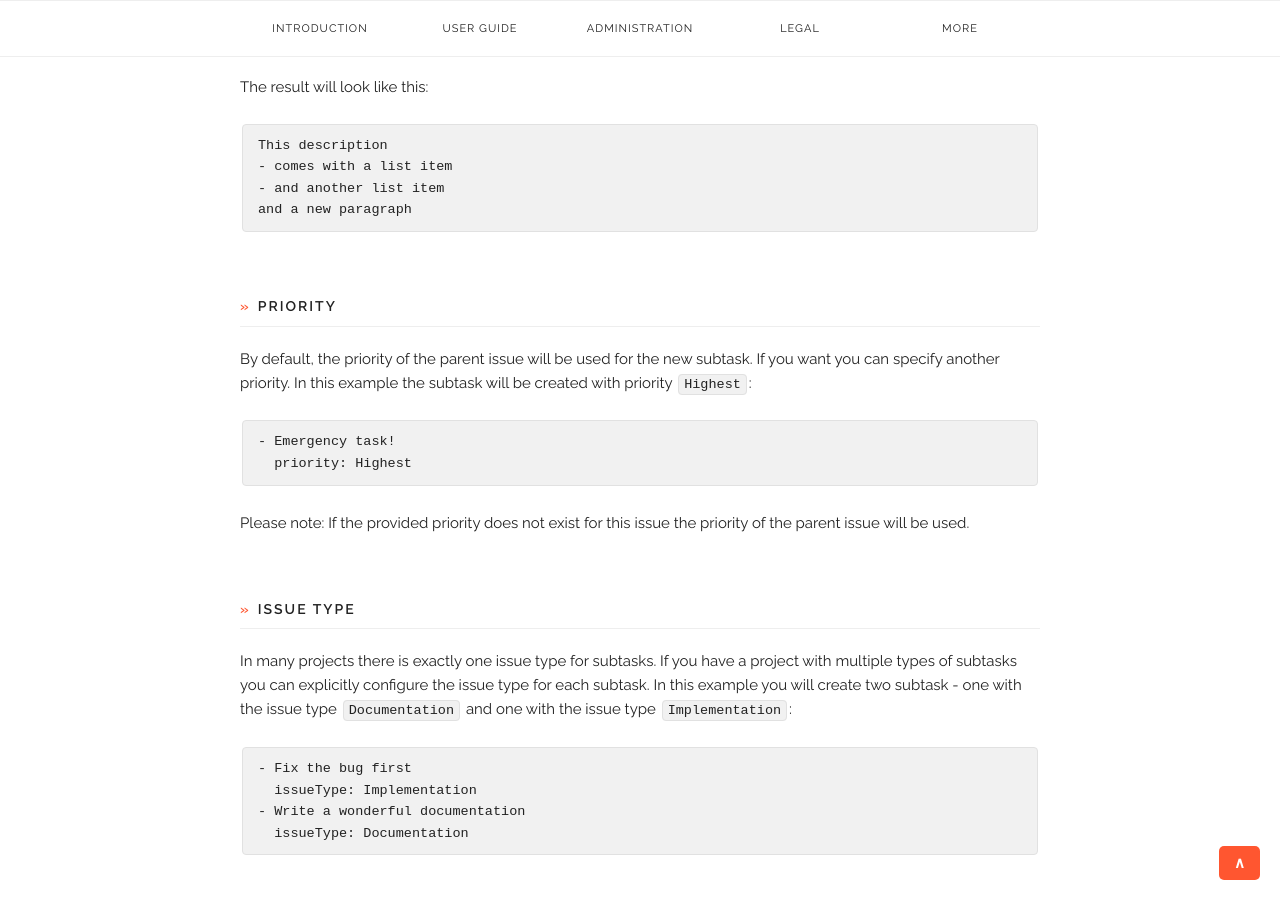
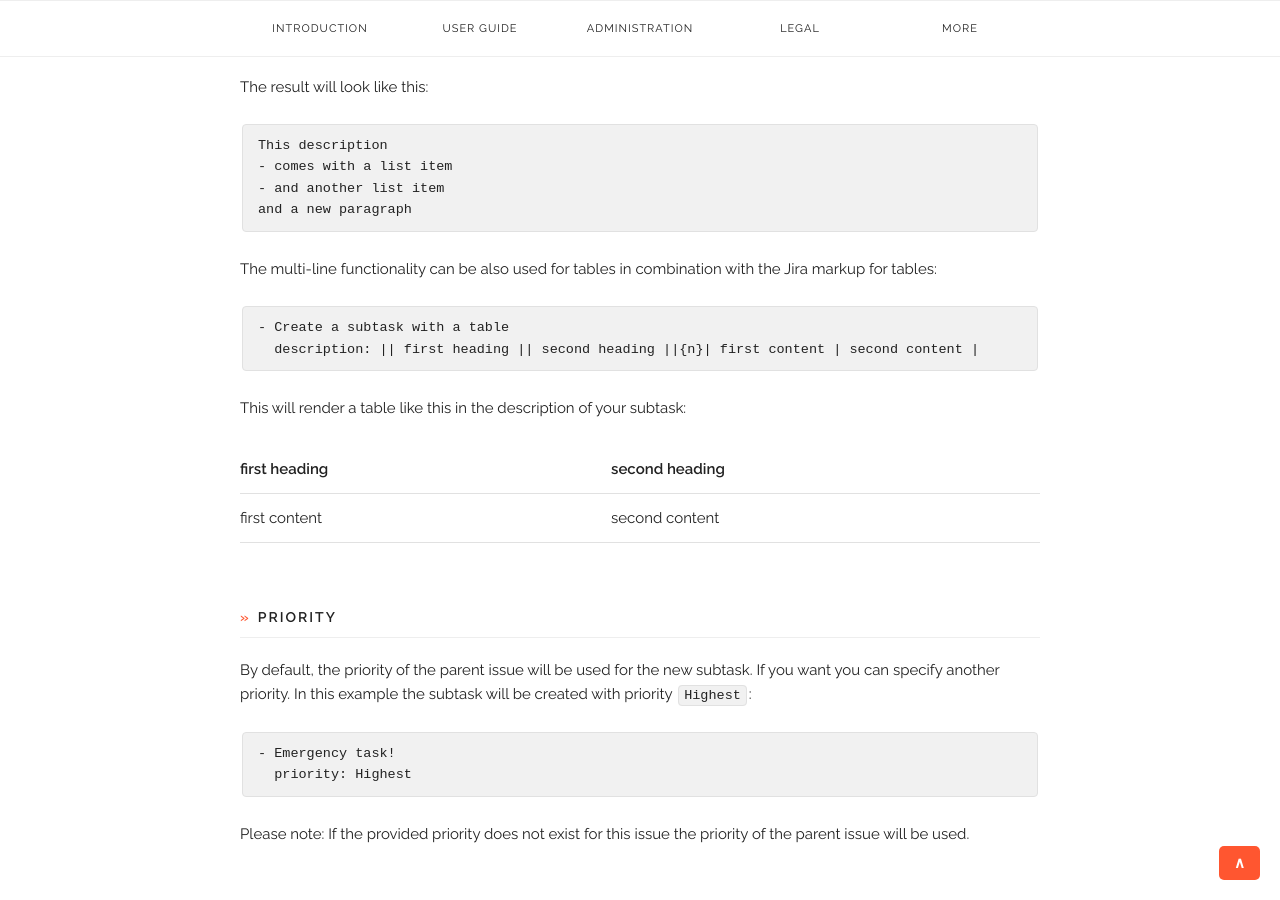
Before and after one commit to codescape/jira-multiple-subtasks, a Jekyll site: the page built from docs/syntax.md, in a window 1280 px wide and 900 px high, scrolled down 1663 px. Built offline with Jekyll 4.4.1, drawn with Linux system fonts in a browser that asks for light colours; nearby versions of some CDN libraries.

Commit message:
docs: add documentation to create tables in description field

```diff
--- a/docs/syntax.md
+++ b/docs/syntax.md
@@ -42,6 +42,17 @@ The result will look like this:
     - comes with a list item
     - and another list item
     and a new paragraph
+
+The multi-line functionality can be also used for tables in combination with the Jira markup for tables:
+
+    - Create a subtask with a table
+      description: || first heading || second heading ||{n}| first content | second content |
+
+This will render a table like this in the description of your subtask:
+
+| first heading | second heading |
+|---------------|----------------|
+| first content | second content |
 
 #### Priority
 
```
Also changed, not shown: docs/changelog.md.
